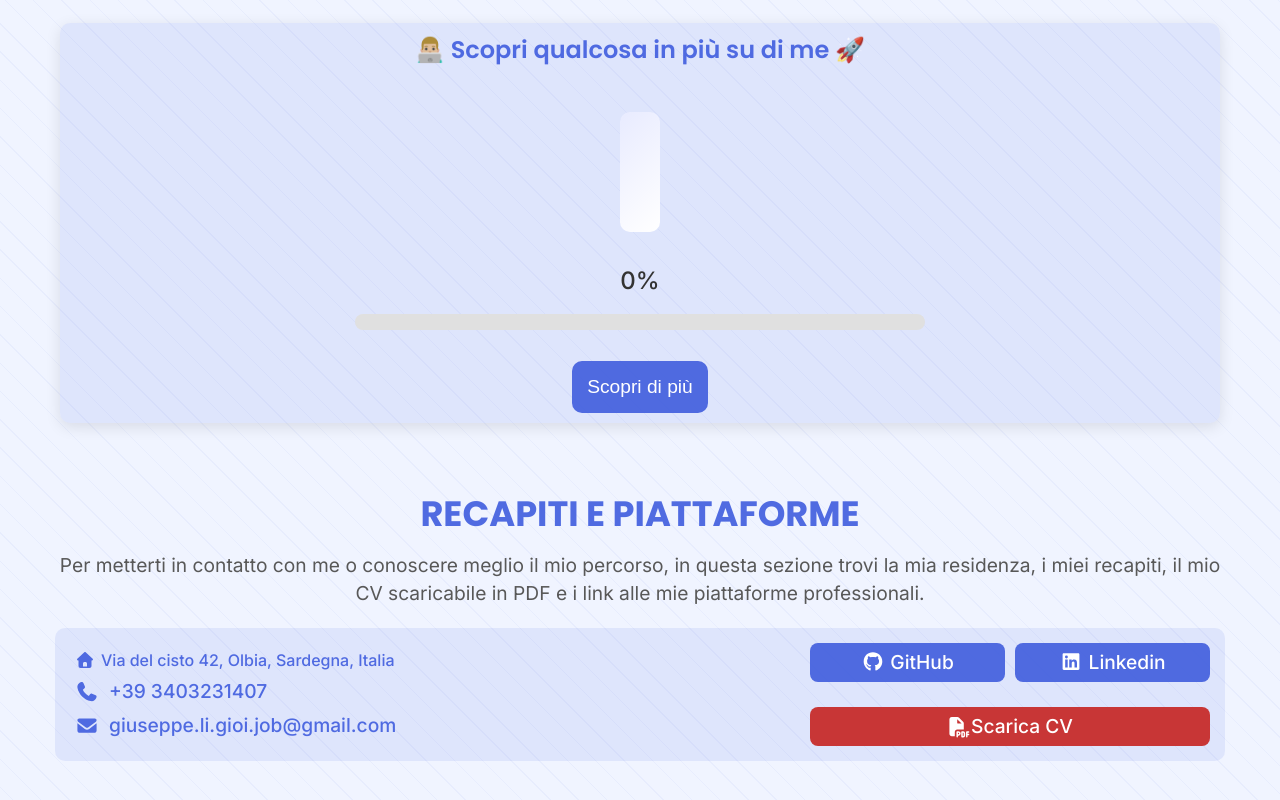
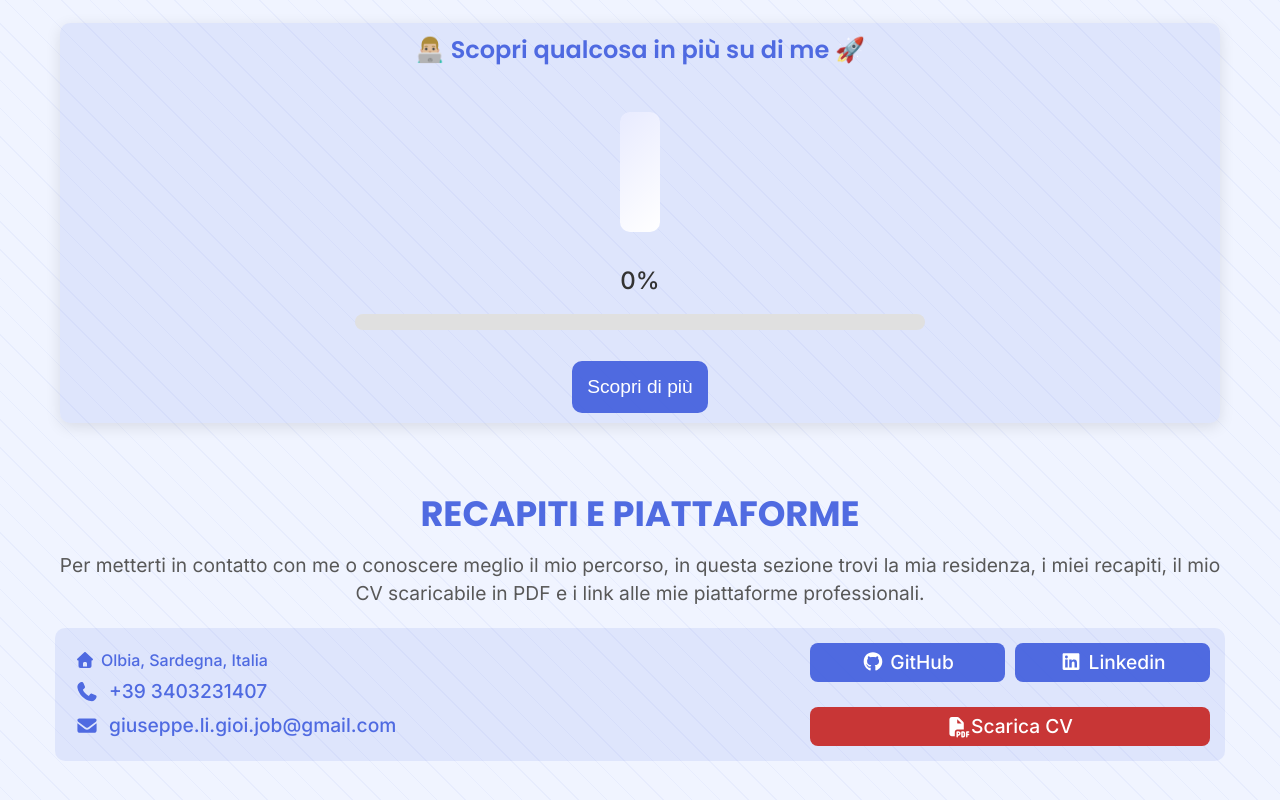
Before and after one commit to GiuseppeLiGioi/personal-portfolio, a React (Vite) app: page / in a window 1280 px wide. Shown: the part 4855-5655 px from the top of the page. Built offline with nearby package versions, Linux system fonts and the light colour scheme.

Commit message:
fixed. my residence

```diff
--- a/src/Components/ContactFooter.jsx
+++ b/src/Components/ContactFooter.jsx
@@ -15,7 +15,7 @@ export default function ContactFooter() {
                 <div className="container-contacts">
 
                     <div className="container-info">
-                        <a className="a-contact" href="https://www.google.com/maps?q=Via+del+Cisto+42,+Olbia,+Sardegna,+Italia" target="_blank" rel="noopener noreferrer"><FontAwesomeIcon icon={faHouse} /> Via del cisto 42, Olbia, Sardegna, Italia</a>
+                        <a className="a-contact" href="https://www.google.com/maps?q=Olbia,+Sardegna,+Italia" target="_blank" rel="noopener noreferrer"><FontAwesomeIcon icon={faHouse} />Olbia, Sardegna, Italia</a>
                         <a href="tel:+393403231407"><FontAwesomeIcon icon={faPhone} /><span className="span-contact">+39 3403231407</span></a>
                         <a href="mailto:giuseppe.li.gioi.job@gmail.com"><FontAwesomeIcon icon={faEnvelope} /><span className="span-contact">giuseppe.li.gioi.job@gmail.com</span></a>
                     </div>
```
